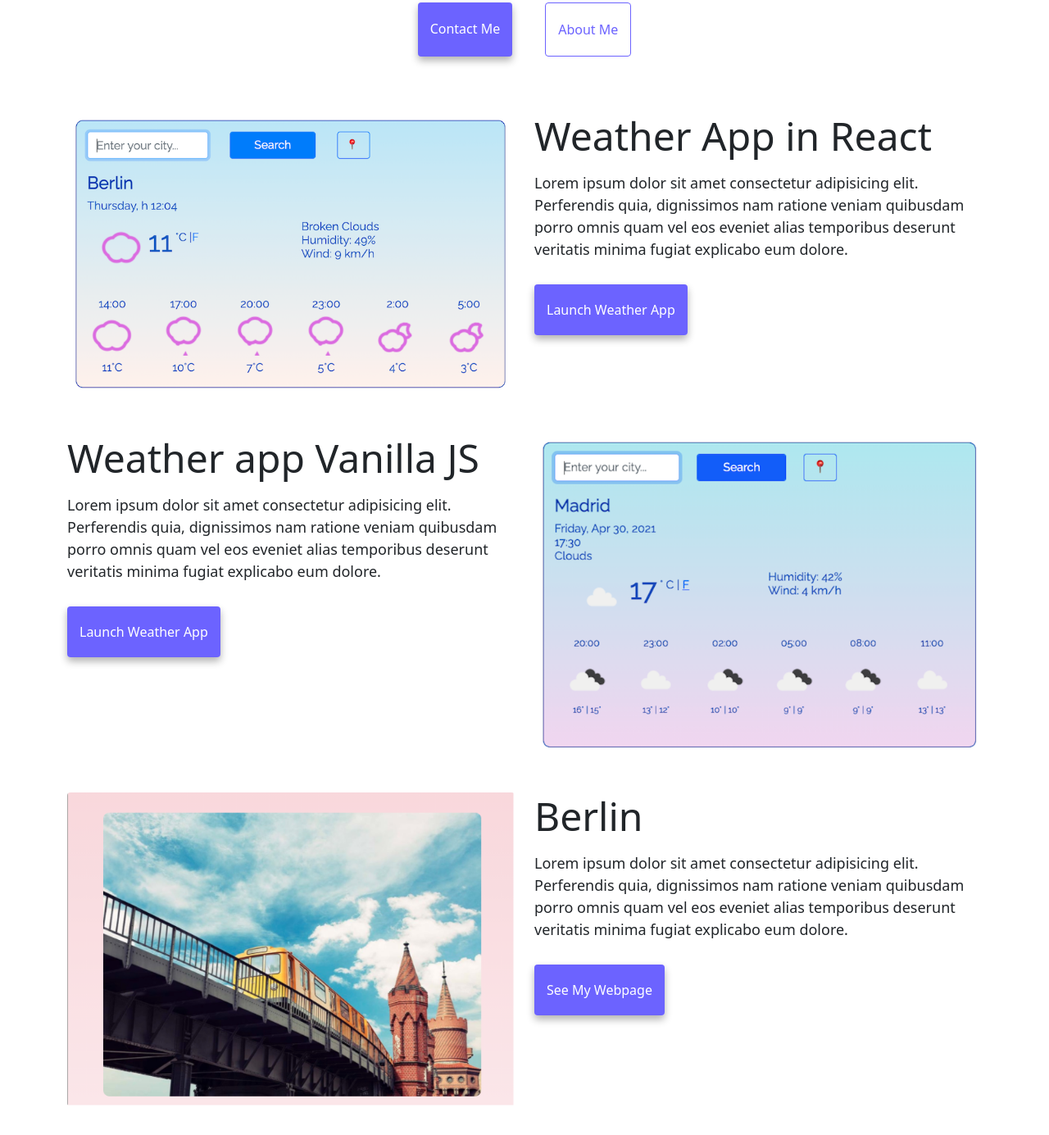
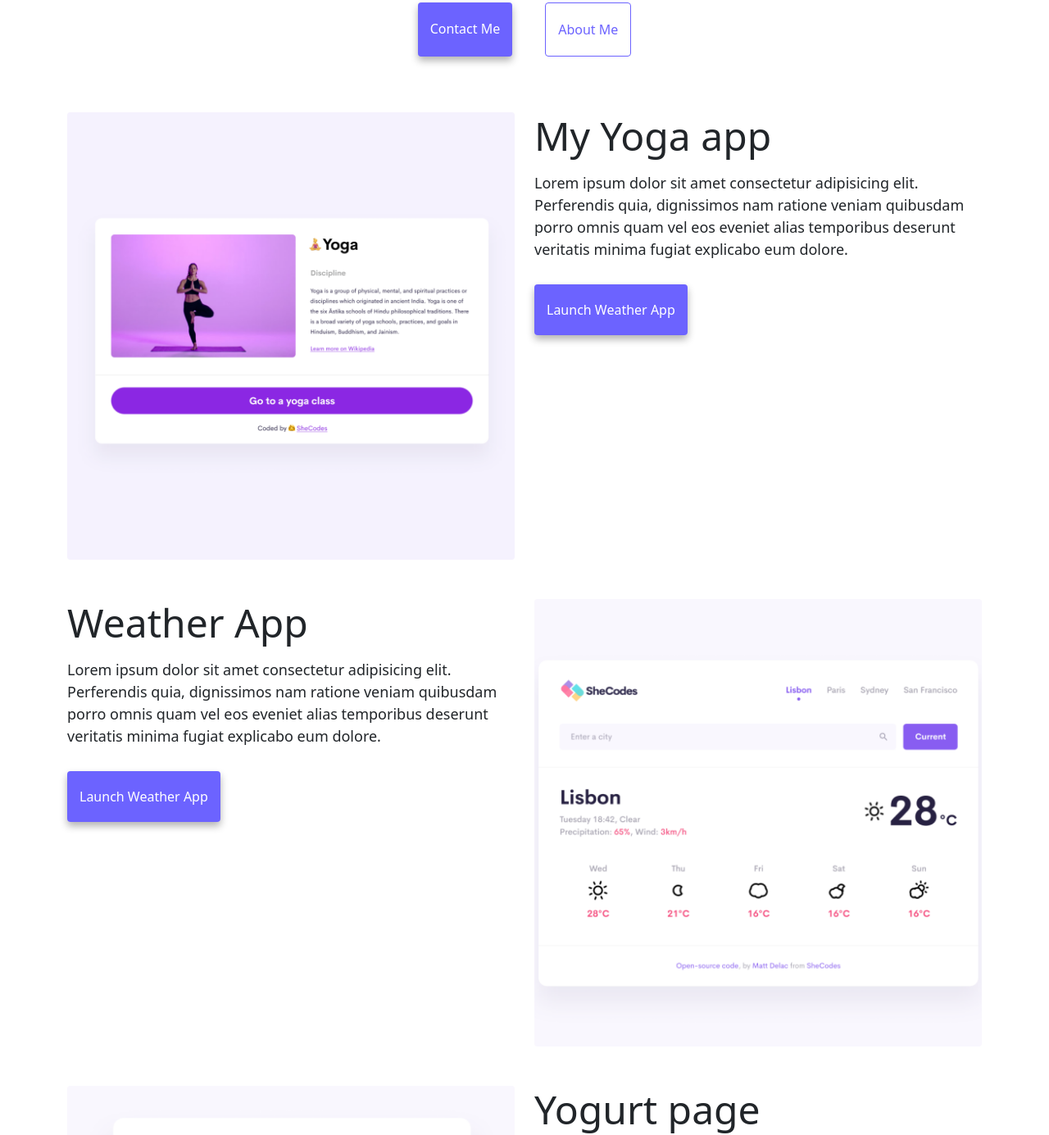
Before and after one commit to ilariarm/Portfolio-IlariaRM, a plain HTML site: page index.html in a window 1280 px wide. Shown: the part 359-1744 px from the top of the page at 82% size. Before the commit the page ends 1709 px from the top, so only its background shows below. Drawn offline with nearby package versions, Linux system fonts and the light colour scheme.

Commit message:
Changed pictures and modified pics details in html

```diff
--- a/index.html
+++ b/index.html
@@ -75,13 +75,13 @@
       <div class="row">
         <div class="col-6">
           <img
-            src="images/weather-app-react.png"
+            src="images/yoga.png"
             class="img-fluid rounded"
-            alt="My Weather App in React"
+            alt="My Yoga app"
           />
         </div>
         <div class="col-6">
-          <h2 class="mb-3">Weather App in React</h2>
+          <h2 class="mb-3">My Yoga app</h2>
           <p>
             Lorem ipsum dolor sit amet consectetur adipisicing elit. Perferendis
             quia, dignissimos nam ratione veniam quibusdam porro omnis quam vel
@@ -89,10 +89,7 @@
             explicabo eum dolore.
           </p>
           <div class="mt-5">
-            <a
-              href="https://blissful-hopper-937a7e.netlify.app"
-              class="primary-link"
-              target="_blank"
+            <a href="#" class="primary-link" target="_blank"
               >Launch Weather App</a
             >
           </div>
@@ -100,7 +97,7 @@
       </div>
       <div class="row mt-5">
         <div class="col-6">
-          <h2 class="mb-3">Weather app Vanilla JS</h2>
+          <h2 class="mb-3">Weather App</h2>
           <p>
             Lorem ipsum dolor sit amet consectetur adipisicing elit. Perferendis
             quia, dignissimos nam ratione veniam quibusdam porro omnis quam vel
@@ -118,7 +115,7 @@
         </div>
         <div class="col-6">
           <img
-            src="images/weather-app-vanillajs.png"
+            src="images/weather.png"
             class="img-fluid rounded"
             alt="My Weather App in Vanilla JS"
           />
@@ -126,10 +123,10 @@
       </div>
       <div class="row mt-5">
         <div class="col-6">
-          <img src="images/berlin.png" class="img-fluid rounded" />
+          <img src="images/yogurt.png" class="img-fluid rounded" />
         </div>
         <div class="col-6">
-          <h2 class="mb-3">Berlin</h2>
+          <h2 class="mb-3">Yogurt page</h2>
           <p>
             Lorem ipsum dolor sit amet consectetur adipisicing elit. Perferendis
             quia, dignissimos nam ratione veniam quibusdam porro omnis quam vel
--- a/src/style.css
+++ b/src/style.css
@@ -86,10 +86,3 @@ p {
 .email-link:hover {
   text-decoration: underline;
 }
-img {
-  width: 660px;
-  height: 300px;
-  float: left;
-  background-size: cover;
-  object-fit: scale-down;
-}
```
Also changed, not shown: about.html (+6 -6 lines), images/berlin.png (deleted), images/weather-app-react.png (deleted), images/weather-app-vanillajs.png (deleted), 1 other file.
